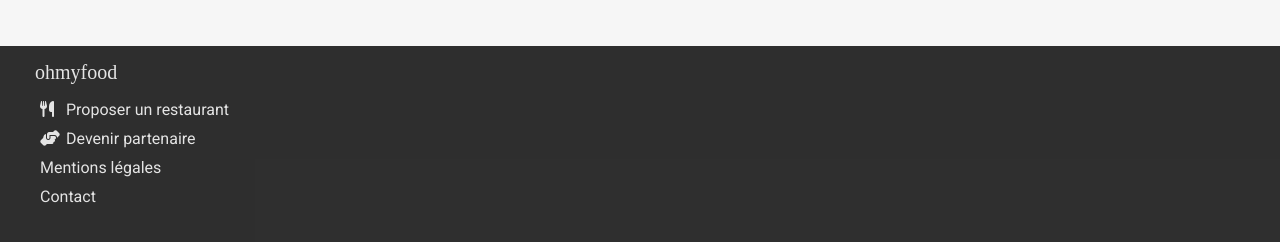
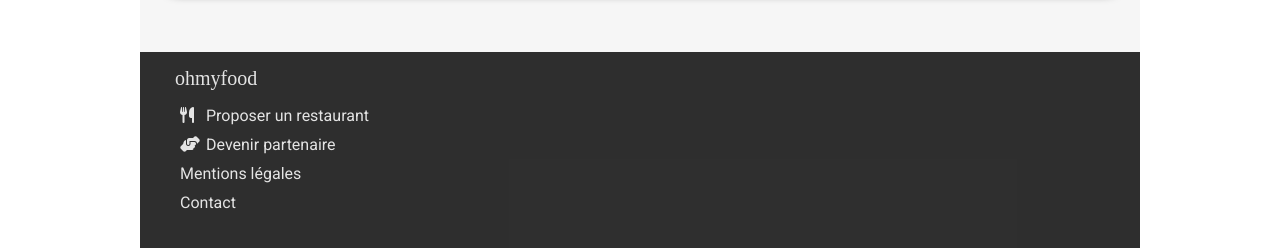
Before and after one commit to Sjunt/P3-ohmyfood, a website: page index.html in a window 1280 px wide. Shown: the part 1874-2122 px from the top of the page. Drawn offline with Linux system fonts and the light colour scheme; a web font is replaced by a local one.

Commit message:
add max-widht for desktop / W3C validator index OK

```diff
--- a/index.html
+++ b/index.html
@@ -54,51 +54,47 @@
                 <div class="card new">
                     <a href="./pages/la-palette-du-gout.html">
                     <img class="card__image" src="./images/jay-wennington-N_Y88TWmGwA-unsplash.jpg" alt="La palette du goût - Ménilmontant">
+                    </a>
                     <div class="card__description">
                         <h3>La palette du goût</h3>
                         <p>Ménilmontant</p>
-                    </a>
                         <i class="far fa-heart hearth__animation"></i>
                     </div>
-
                 </div>
 
 
                 <div class="card new">
                     <a href="#">
                     <img class="card__image" src="./images/stil-u2Lp8tXIcjw-unsplash.jpg" alt="La note enchantée - Charonne">
+                    </a>
                     <div class="card__description">
                         <h3>La note enchantée</h3>
                         <p>Charonne</p>
-                    </a>
                         <i class="far fa-heart hearth__animation"></i>
                     </div>
-
                 </div>
 
 
                 <div class="card">
                     <a href="#">
                     <img class="card__image" src="./images/toa-heftiba-DQKerTsQwi0-unsplash.jpg" alt="À la française - Cité Rouge">
+                    </a>
                     <div class="card__description">
                         <h3>À la française</h3>
                         <p>Cité Rouge</p>
-                    </a>
                         <i class="far fa-heart hearth__animation"></i>
                     </div>
-
                 </div>
 
                 <div class="card">
                     <a href="#">
                     <img class="card__image" src="./images/louis-hansel-shotsoflouis-qNBGVyOCY8Q-unsplash.jpg" alt="Le délice des sens - Folie-Méricourt">
+                    </a>
                     <div class="card__description">
                         <h3>Le délice des sens</h3>
                         <p>Folie-Méricourt</p>
-                    </a>
                         <i class="far fa-heart hearth__animation"></i>
                     </div>
-
                 </div>
             </div>
          </section>
@@ -107,14 +103,10 @@
     <footer>
         <h2>ohmyfood</h2>
         <ul>
-            <a href="#">
             <li><i class="fa-solid fa-utensils icon1"></i>Proposer un restaurant</li>
             <li><i class="fa-solid fa-handshake-angle"></i>Devenir partenaire</li>
             <li>Mentions légales</li>
-            </a>
-            <li>
-            <a href="mailto:jason.simon422@gmail.com">Contact</a>
-            </li>
+            <li><a href="mailto:jason.simon422@gmail.com">Contact</a></li>
         </ul>
 
 
--- a/sass/base/base.scss
+++ b/sass/base/base.scss
@@ -3,4 +3,9 @@
 body{
     font-family: 'Roboto', sans-serif;
     margin: 0px;
-}
+    @media (min-width: 992px){
+        max-width: 1000px;
+        margin: auto;
+    }
+
+    }
--- a/sass/layout/choose.scss
+++ b/sass/layout/choose.scss
@@ -39,6 +39,9 @@
             font-size: small;
             position: absolute;
             left: 14px;
+            @media (min-width: 992px){
+                position: static;
+            }
         }
         & i {
             color: grey;
```
Also changed, not shown: pages/la-palette-du-gout.html (indentation only), style.css, 1 other file.
